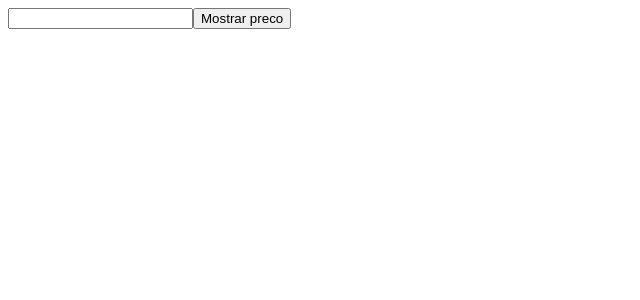
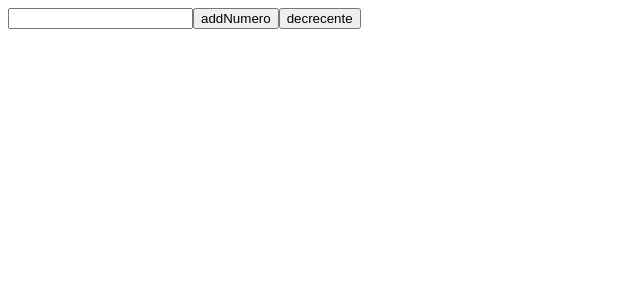
Before and after one commit to Gabriel200395/state, a React (Create React App) app: page / in a window 1280 px wide. Shown: the top 300 px of the page, without its empty margins (0-640 px from the left). Built offline with nearby package versions, Linux system fonts and the light colour scheme.

Commit message:
terminando exercicio

```diff
--- a/src/App.js
+++ b/src/App.js
@@ -1,9 +1,9 @@
-import Ex07 from "./ExerciciosDecisao/Ex07";
+import Ex08 from "./ExerciciosDecisao/Ex08";
 
 function App() {
   return (
     <>
-      <Ex07 />
+      <Ex08 />
     </>
   );
 }
--- a/src/ExerciciosDecisao/Ex07.js
+++ b/src/ExerciciosDecisao/Ex07.js
@@ -1,4 +1,4 @@
-import { useDebugValue, useState } from "react";
+import { useState } from "react";
 
 function Ex07() {
   const [produtos, setProdutos] = useState([
--- a/src/ExerciciosDecisao/Ex08.js
+++ b/src/ExerciciosDecisao/Ex08.js
@@ -1,22 +1,36 @@
 import { useState } from "react";
 
-function Ex05() {
+function Ex08() {
+  const [numero, setNumero] = useState("");
+  const [array, setArray] = useState([]);
+  const [mostrar, setMostrar] = useState("");
+
+  const addNumero = () => {
+    setArray([...array, +numero]);
+  };
+
+  function decrecente() {
+    setMostrar(
+      array.length <= 3
+        ? array.sort((a, b) => (b > a ? 1 : -1))
+        : "voce adicionou mais que tres numeros"
+    );
+  }
+
   return (
     <div>
-      {valid}
-      <input
-        type="number"
-        value={notaOne}
-        onChange={({ target }) => setNotoNone(target.value)}
-      />
-      <input
-        type="number"
-        value={notaTwo}
-        onChange={({ target }) => setNotoTwo(target.value)}
-      />
-      <button onClick={calcularMedia}>calcular notar</button>
+      {mostrar}
+      <div>
+        <input
+          type="number"
+          value={numero}
+          onChange={({ target }) => setNumero(target.value)}
+        />
+        <button onClick={addNumero}>addNumero</button>
+        <button onClick={decrecente}>decrecente</button>
+      </div>
     </div>
   );
 }
 
-export default Ex05;
+export default Ex08;
```
